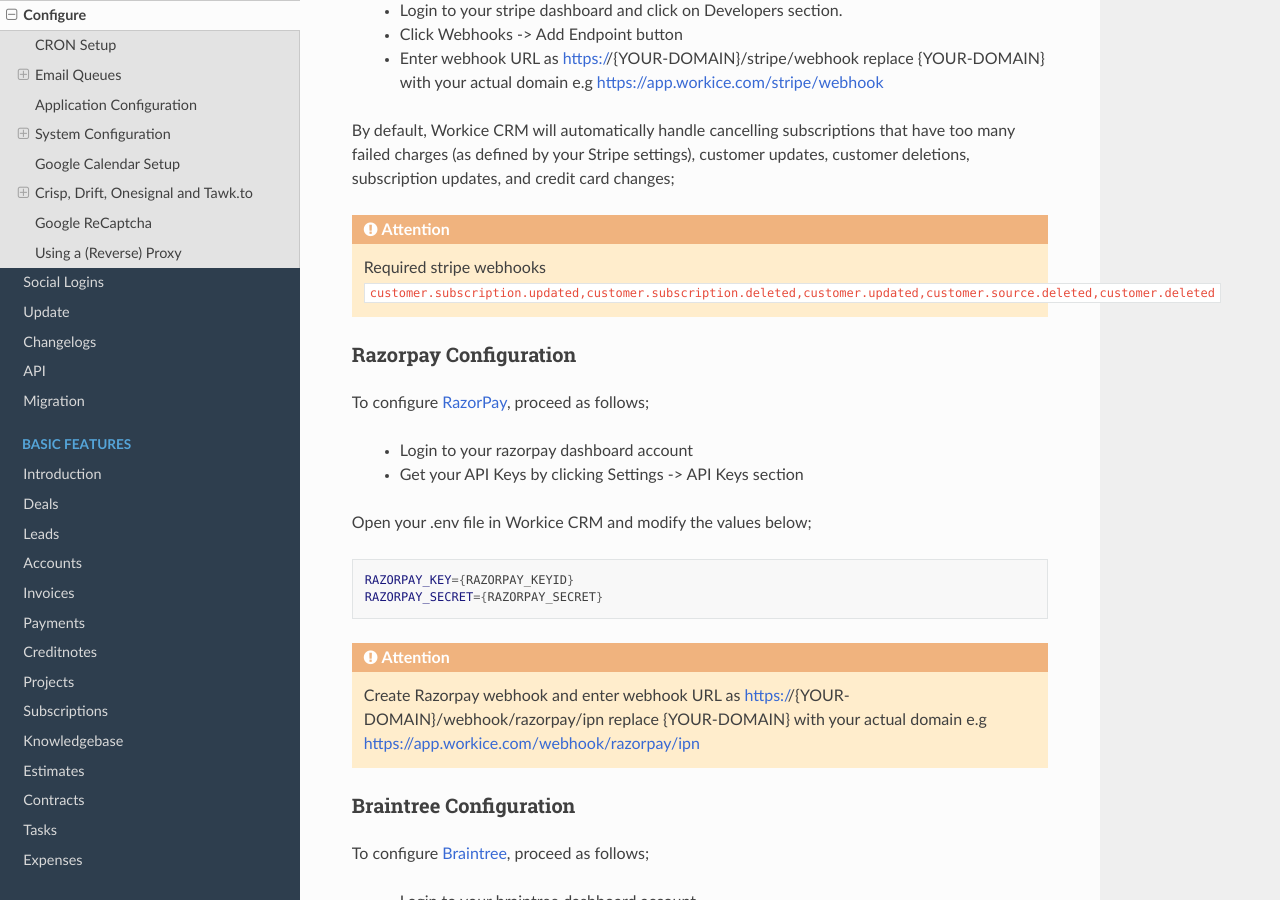
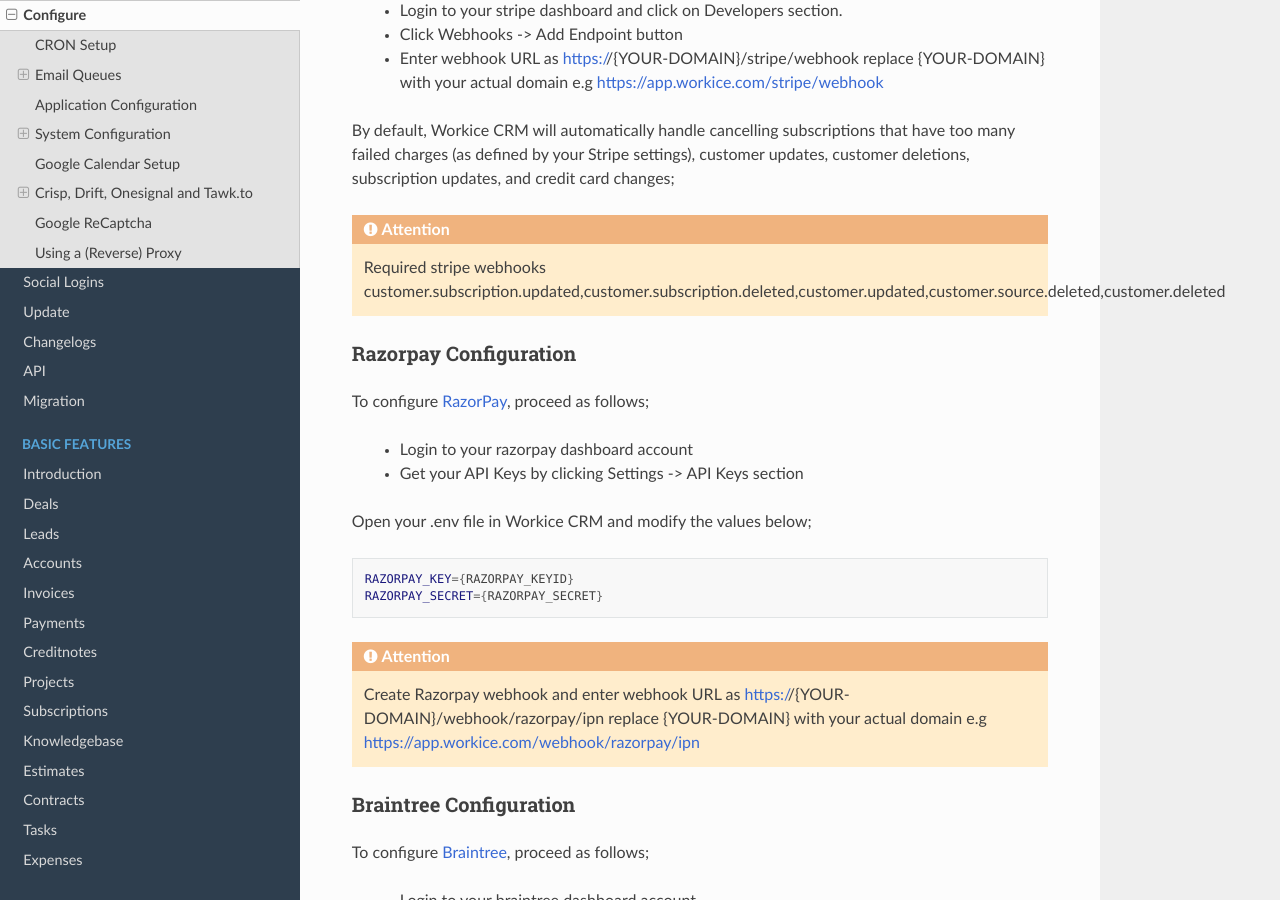
Before and after one commit to wmandai/workice-docs, a Sphinx documentation site: the page built from docs/source/configure.rst, in a window 1280 px wide and 900 px high, scrolled down 2748 px. Built offline with Sphinx 7.4.7 and the Read the Docs theme 2.0.0, drawn with Linux system fonts in a browser that asks for light colours.

Commit message:
fix text

```diff
--- a/docs/source/configure.rst
+++ b/docs/source/configure.rst
@@ -107,7 +107,7 @@
 
 By default, Workice CRM will automatically handle cancelling subscriptions that have too many failed charges (as defined by your Stripe settings), customer updates, customer deletions, subscription updates, and credit card changes;
 
-.. ATTENTION:: Required stripe webhooks ``customer.subscription.updated,customer.subscription.deleted,customer.updated,customer.source.deleted,customer.deleted``
+.. ATTENTION:: Required stripe webhooks customer.subscription.updated,customer.subscription.deleted,customer.updated,customer.source.deleted,customer.deleted
 
 
 Razorpay Configuration
```
